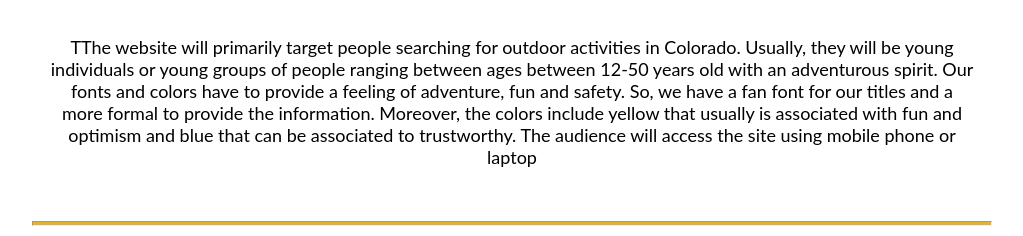
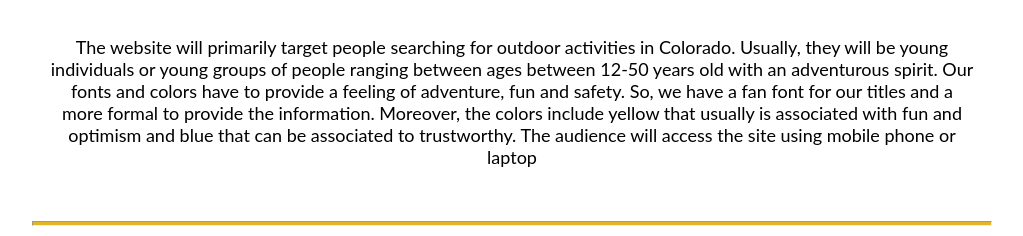
Before and after one commit to andrestrigo/index, a plain HTML site: page wwr/site-plan-rafting.html in a window 1280 px wide. Shown: the part 871-1107 px from the top of the page, without its empty margins (128-1151 px from the left). Drawn offline with Linux system fonts and the light colour scheme; a web font is replaced by a local one.

Commit message:
p correction

```diff
--- a/wwr/site-plan-rafting.html
+++ b/wwr/site-plan-rafting.html
@@ -23,7 +23,7 @@
     <!-- change this -->
 
     <h3>Audience</h3>
-    <p>TThe website will primarily target people searching for outdoor activities in Colorado. Usually, they will be young individuals or young groups of people ranging between ages between 12-50 years old with an adventurous spirit. Our fonts and colors have to provide a feeling of adventure, fun and safety. So, we have a fan font for our titles and a more formal to provide the information. Moreover, the colors include yellow that usually is associated with fun and optimism and blue that can be associated to trustworthy. The audience will access the site using mobile phone or laptop</p>
+    <p>The website will primarily target people searching for outdoor activities in Colorado. Usually, they will be young individuals or young groups of people ranging between ages between 12-50 years old with an adventurous spirit. Our fonts and colors have to provide a feeling of adventure, fun and safety. So, we have a fan font for our titles and a more formal to provide the information. Moreover, the colors include yellow that usually is associated with fun and optimism and blue that can be associated to trustworthy. The audience will access the site using mobile phone or laptop</p>
     <!-- change this -->
 
     <hr />
```
